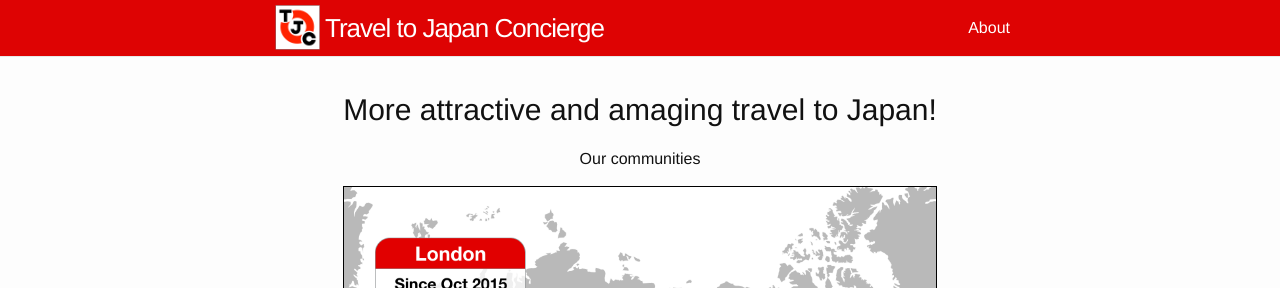
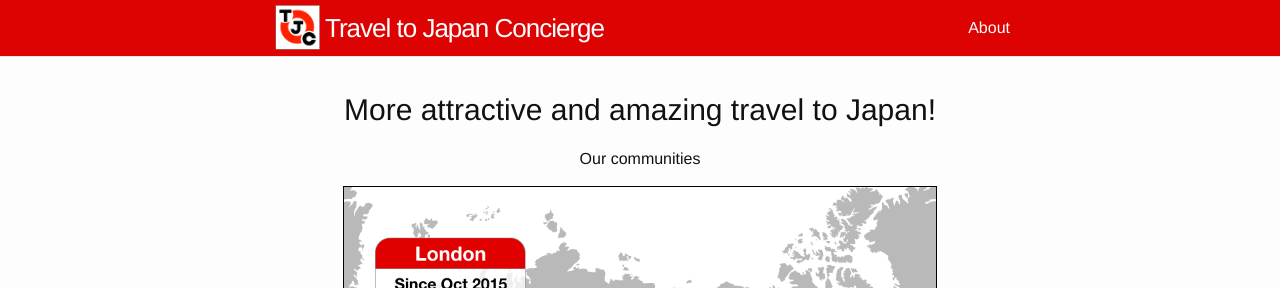
Before and after one commit to tjconcierge/tjconcierge.github.io, a Jekyll site: the page built from index.html, in a window 1280 px wide. Shown: the top 288 px of the page. Built offline with Jekyll 4.4.1, drawn with Linux system fonts in a browser that asks for light colours.

Commit message:
Amend typo in index.html amaging -> amazing

```diff
--- a/index.html
+++ b/index.html
@@ -4,7 +4,7 @@ layout: default
 
 <div class="home">
 
-  <h1 class="page-tagline">More attractive and amaging travel to Japan!</h1>
+  <h1 class="page-tagline">More attractive and amazing travel to Japan!</h1>
   <p class="map-title">Our communities<p>
   <img class="community-map" src="{{site.baseurl}}/assets/community_map.png" />
 
```
